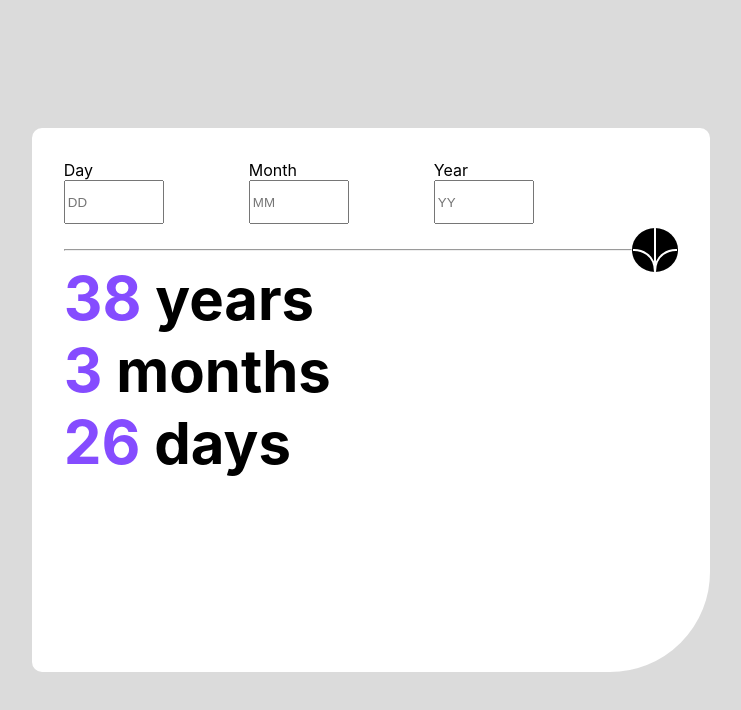
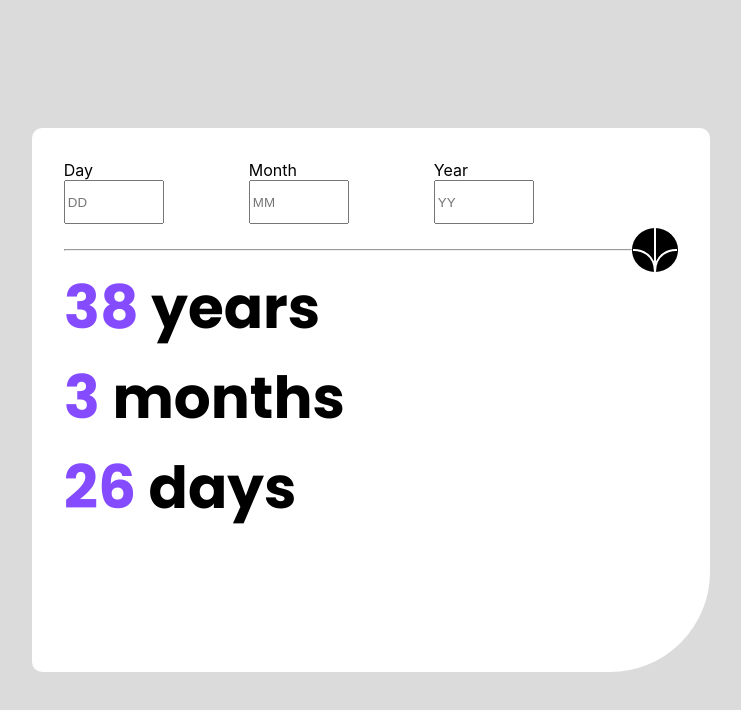
Before and after one commit to steven-mpawulo/age-calculator, a React (Create React App) app: page / in a window 1280 px wide. Shown: the top 710 px of the page, without its empty margins (269-1010 px from the left). Built offline with nearby package versions, Linux system fonts and the light colour scheme.

Commit message:
adds font family to year, months and days

```diff
--- a/src/styles/age_calculator.css
+++ b/src/styles/age_calculator.css
@@ -50,22 +50,36 @@ img {
 color: hsl(259, 100%, 65%);
 font-size: 60px;
 font-weight: bold;
+font-family: Poppins-Bold;
 }
 
 .months {
 color: hsl(259, 100%, 65%);
 font-size: 60px;
 font-weight: bold;
+font-family: Poppins-Bold;
 }
 
 .days {
 color: hsl(259, 100%, 65%);
 font-size: 60px;
 font-weight: bold;
+font-family: Poppins-Bold;
 }
 
 p {
 font-size: 58px;
 font-weight: bold;
 margin: 0;
+font-family: Poppins-Bold;
 }
+
+@font-face {
+    font-family: Poppins;
+    src: url(../fonts/Poppins-Regular.ttf);
+}
+
+@font-face {
+    font-family: Poppins-Bold;
+    src: url(../fonts/Poppins-Bold.ttf);
+}
```
